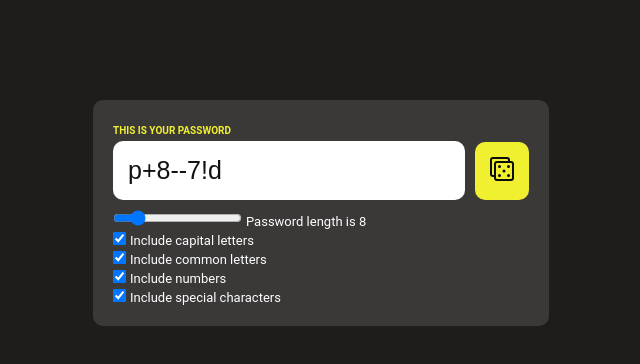
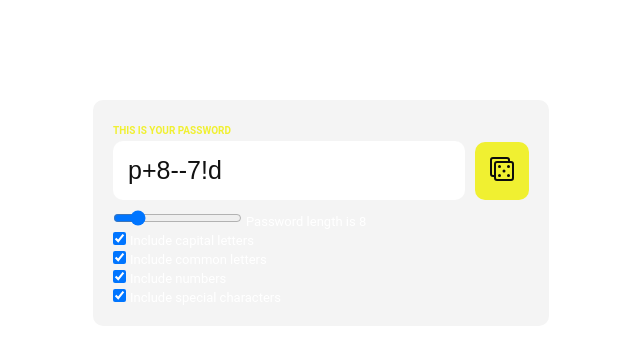
Before and after one commit to kenicenoel/PasswordGenie, a plain HTML site: page index.html in a window 1280 px wide. Shown: the whole page, without its empty margins (319-959 px from the left). Drawn offline with Linux system fonts and the light colour scheme.

Commit message:
Changed background colour

```diff
--- a/assets/style.css
+++ b/assets/style.css
@@ -5,8 +5,8 @@
 }
 
 :root {
-    --primary-bg: #1f1c1c;
-    --card-bg: #75727254;
+    --primary-bg: #ffffff;
+    --card-bg: #f4f4f4;
     --primary-accent: #f0f031;
     --password-fontsize: 25px;
     --password-color: #111;
```
